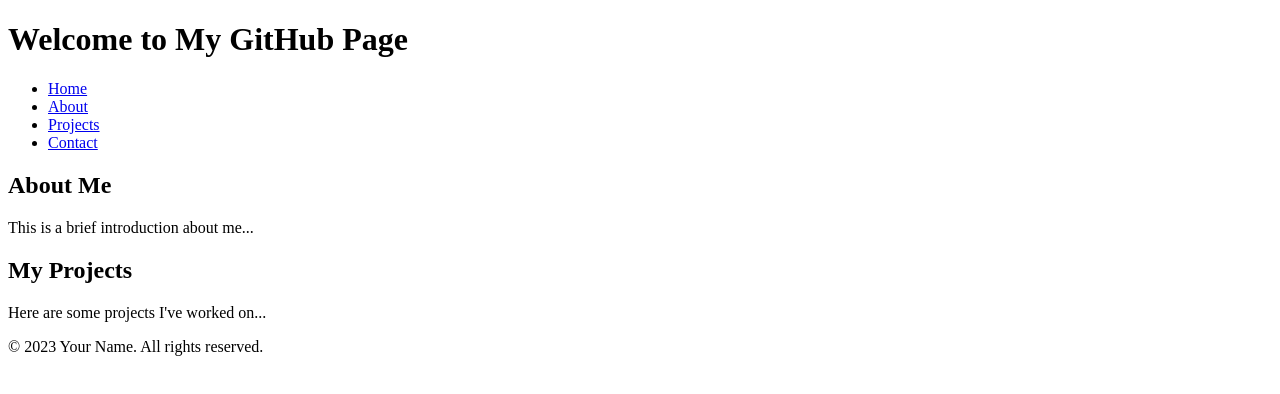
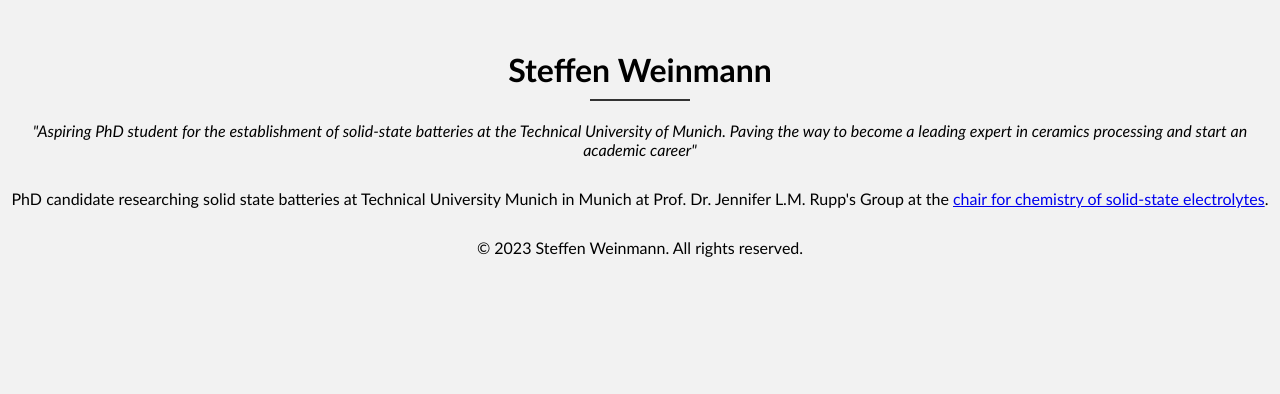
Before and after one commit to SteffenWeinmann/SteffenWeinmann.github.io, a plain HTML site: page index.html in a window 1280 px wide. Drawn offline with Linux system fonts and the light colour scheme.

Commit message:
index.html

```diff
--- a/index.html
+++ b/index.html
@@ -2,36 +2,47 @@
 <html>
 <head>
   <title>Your GitHub Page Title</title>
+  <style>
+    body {
+      background-color: #f2f2f2; /* Grey background */
+      font-family: "Calibri", sans-serif; /* Calibri font */
+      text-align: center; /* Center align text */
+    }
+    header {
+      margin-top: 50px; /* Add some top margin */
+    }
+    h1 {
+      margin: 0; /* Remove default margin */
+    }
+    .separator {
+      width: 100px;
+      height: 2px;
+      background-color: #333; /* Dark separator line */
+      margin: 10px auto; /* Center the line */
+    }
+    .description {
+      font-style: italic; /* Italic text */
+      margin: 20px 0; /* Add margin */
+    }
+    .position-description {
+      margin: 30px 0;
+    }
+  </style>
 </head>
 <body>
 
 <header>
-  <h1>Welcome to My GitHub Page</h1>
+  <h1>Steffen Weinmann</h1>
+  <div class="separator"></div>
+  <p class="description">"Aspiring PhD student for the establishment of solid-state batteries at the Technical University of Munich. Paving the way to become a leading expert in ceramics processing and start an academic career"</p>
 </header>
 
-<nav>
-  <ul>
-    <li><a href="#">Home</a></li>
-    <li><a href="#">About</a></li>
-    <li><a href="#">Projects</a></li>
-    <li><a href="#">Contact</a></li>
-  </ul>
-</nav>
-
 <main>
-  <section>
-    <h2>About Me</h2>
-    <p>This is a brief introduction about me...</p>
-  </section>
-
-  <section>
-    <h2>My Projects</h2>
-    <p>Here are some projects I've worked on...</p>
-  </section>
+  <p class="position-description">PhD candidate researching solid state batteries at Technical University Munich in Munich at Prof. Dr. Jennifer L.M. Rupp's Group at the <a href="https://ecm-tum.de/">chair for chemistry of solid-state electrolytes</a>.</p>
 </main>
 
 <footer>
-  <p>&copy; 2023 Your Name. All rights reserved.</p>
+  <p>&copy; 2023 Steffen Weinmann. All rights reserved.</p>
 </footer>
 
 </body>
```
